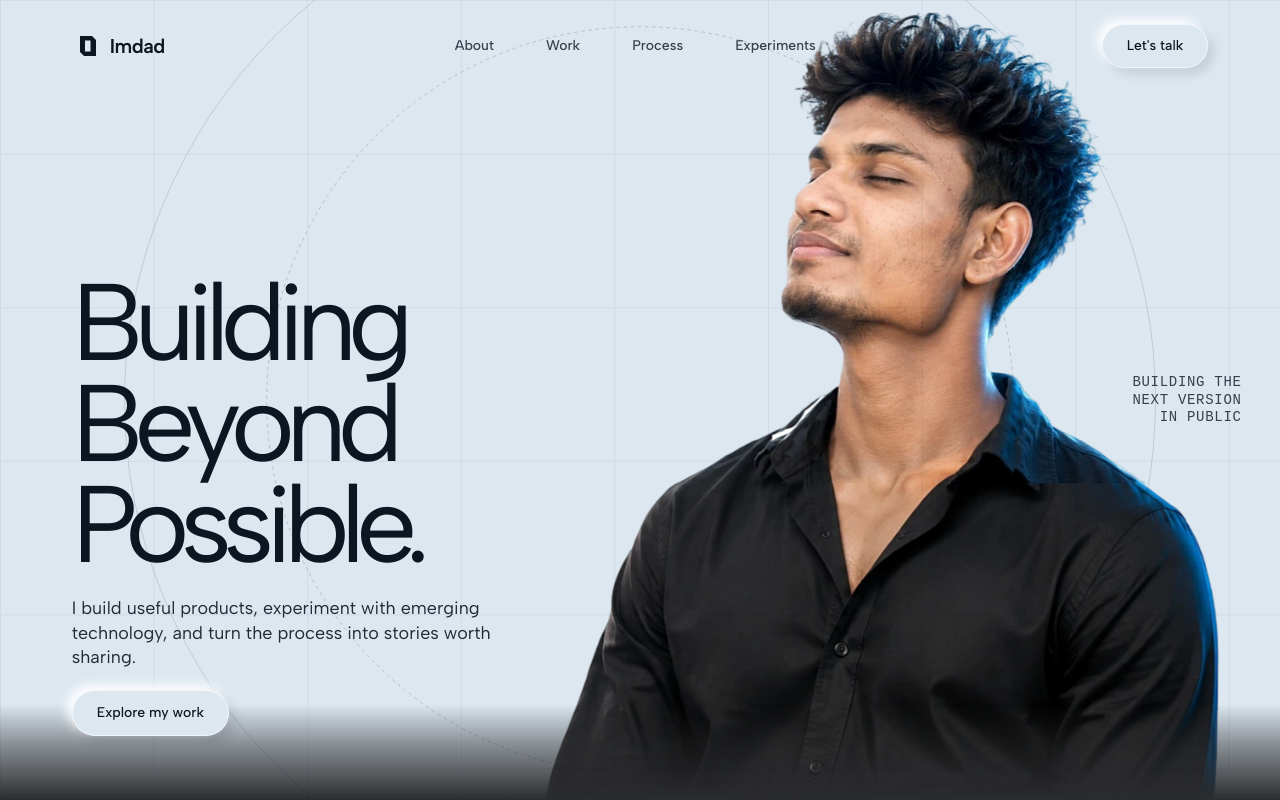
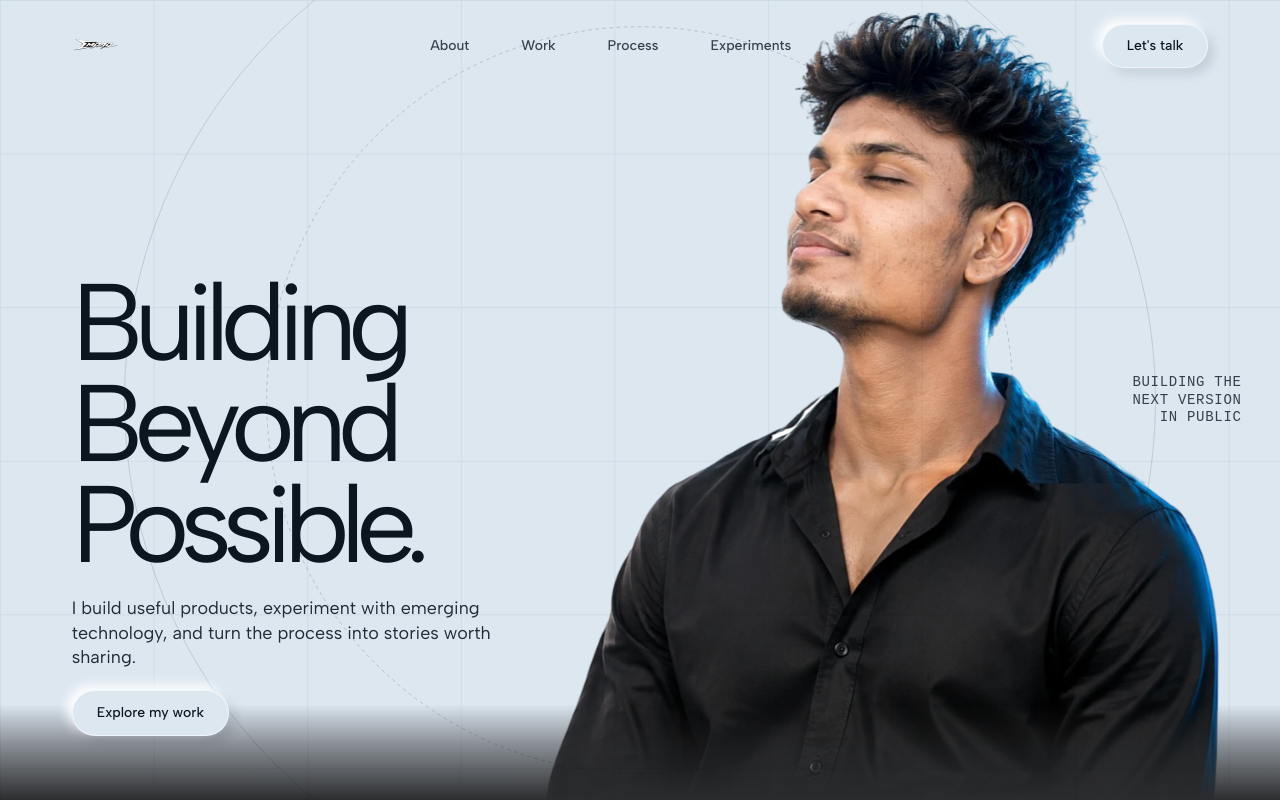
Before and after one commit to imdadur765/Portfolio_v3, a Next.js app: page / in a window 1280 px wide. Built offline with nearby package versions, Linux system fonts and the light colour scheme; a web font is replaced by a local one.

Commit message:
fix: use imdad_logo.png in header and fix 1px height discrepancy between reveal and base images

```diff
--- a/components/glass-hero.tsx
+++ b/components/glass-hero.tsx
@@ -254,33 +254,16 @@ export default function GlassHero() {
         }}
       >
         <nav className="flex items-center justify-between w-full max-w-[1720px] mx-auto">
-          {/* Brand Mark & Name */}
+          {/* Brand Logo Image */}
           <a
             href="#"
-            className="flex items-center gap-2.5 group focus-visible:outline-2 focus-visible:outline-offset-2 focus-visible:outline-black rounded-lg min-h-[44px] px-1"
+            className="flex items-center gap-2 group focus-visible:outline-2 focus-visible:outline-offset-2 focus-visible:outline-black rounded-lg min-h-[44px]"
           >
-            {/* Original Angular Inline-SVG "I" Mark */}
-            <svg
-              width="24"
-              height="24"
-              viewBox="0 0 24 24"
-              fill="none"
-              xmlns="http://www.w3.org/2000/svg"
-              className="w-6 h-6 text-[#0d1520] transition-transform duration-300 group-hover:scale-110"
-              aria-hidden="true"
-            >
-              <path
-                d="M4 2H16L20 6V22H8L4 18V2Z"
-                fill="currentColor"
-              />
-              <path
-                d="M9 6.5H14.5V17.5H9V6.5Z"
-                fill="#dce7f0"
-              />
-            </svg>
-            <span className="font-semibold text-lg sm:text-xl tracking-tight text-[#0d1520]">
-              Imdad
-            </span>
+            <img
+              src="/images/imdad_logo.png"
+              alt="Imdad"
+              className="h-7 sm:h-8 w-auto object-contain transition-transform duration-300 group-hover:scale-105"
+            />
           </a>
 
           {/* Desktop Navigation Links */}
```
Also changed, not shown: public/images/reveal_image_desktop.png, public/images/reveal_image_desktop.webp.
